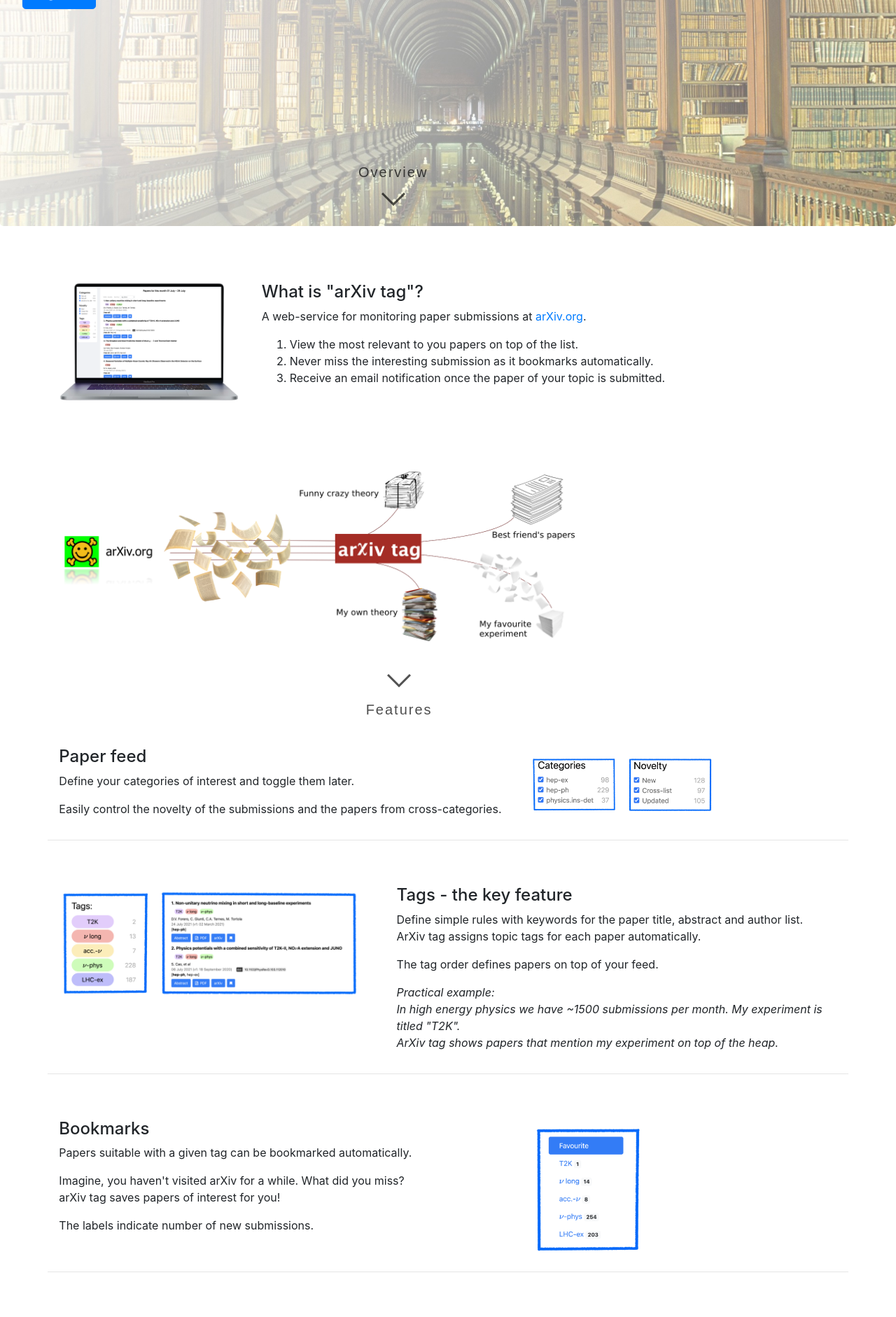
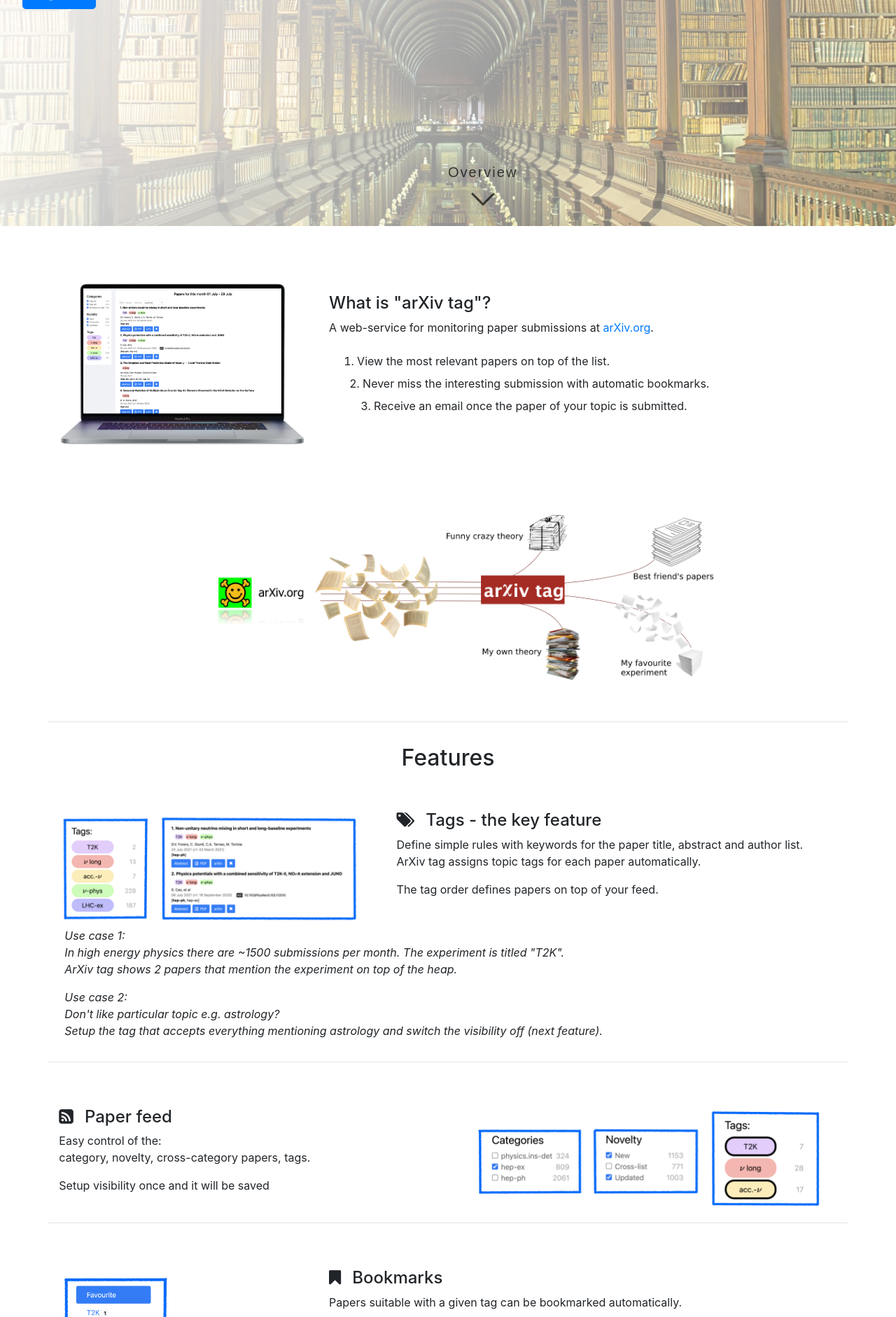
Before and after one commit to suvorov21/arxivtagpy, a Python web app: template app/templates/about.jinja2 in a window 1280 px wide. Shown: the part 389-2271 px from the top of the page at 70% size. Run offline with Jinja, Linux system fonts and the light colour scheme; the template is opened without the code that fills it, so the values that code supplies are empty; style sheets or scripts are compiled from the project's sources; some libraries are stand-ins or nearby versions.

Commit message:
update about with images and page redisign

```diff
--- a/app/static/src/less/about.less
+++ b/app/static/src/less/about.less
@@ -25,7 +25,6 @@ h2 {
   position: absolute;
   top: 75vh;
   padding-top: 70px;
-  left: 40%;
   z-index: 2;
   display: inline-block;
   -webkit-transform: translate(0, -50%);
--- a/app/templates/about.jinja2
+++ b/app/templates/about.jinja2
@@ -16,103 +16,150 @@
     <p class="lead">
       <a class="btn btn-primary btn-lg" href="/signup" role="button">Sigh up</a>
     </p>
-
-    <section class="down-link">
-      <a href="#overview"><span></span>Overview</a>
-    </section>
+    <div class="d-flex justify-content-center">
+      <section class="down-link">
+        <a href="#overview"><span></span>Overview</a>
+      </section>
+    </div>
   </div>
 {% endif %}
 
 <div class="container-fluid" id="overview">
-  <div class="row pt-4 justify-content-md-center" class="main-row">
+  <div class="row pt-4 justify-content-center" class="main-row">
     <div class="col-sm-12 col-md-11">
       <div class="paper-wrapper">
-        <div class="row pt-4 pl-3 full-screen">
-          <div class="col-sm-12 col-md-3">
+        <div class="row pt-4 pl-3 mb-5">
+          <div class="col-sm-12 col-md-4">
             <img class="" src="{{ url_for('static', filename='dist/img/main.png') }}" width="100%">
           </div>
-          <div class="col-sm-12 col-md-9">
+          <div class="col-sm-12 col-md-8 pt-3">
             <h4>What is "arXiv tag"?</h4>
             <p>A web-service for monitoring paper submissions at <a href="https://arxiv.org/">arXiv.org</a>.</p>
-            <ol>
-              <li>View the most relevant to you papers on top of the list.</li>
-              <li>Never miss the interesting submission as it bookmarks automatically.</li>
-              <li>Receive an email notification once the paper of your topic is submitted.</li>
+            <ol class="mt-4">
+              <li>View the most relevant papers on top of the list.</li>
+              <li class="ml-2 mt-2">Never miss the interesting submission with automatic bookmarks.</li>
+              <li class="ml-4 mt-2">Receive an email once the paper of your topic is submitted.</li>
             </ol>
           </div>
-          <div class="col-sm-12 col-md-10 col-xl-8">
+
+        </div>
+        <div class="row pt-4 pl-5 justify-content-center">
+          <div class="col-sm-12 col-md-10 col-l-8 col-xl-8 pt-4 mb-5">
             <img src="{{ url_for('static', filename='dist/img/scheme.png')}}" width="100%">
           </div>
-          <section class="down-link">
-            <a href="#features" id="feature-ref"><span class="bit-up"></span>Features</a>
-          </section>
         </div>
 
+        <hr class="mt-2">
 
-
-        <h2 class="pt-5" id="features" style="display:none;">Features</h2>
+        <h2 class="pt-3" id="features">Features</h2>
 
         <div class="row pt-5 pl-3">
+          <div class="col-sm-12 col-md-5">
+            <img class="" src="{{ url_for('static', filename='dist/img/tags.png') }}" width="100%">
+          </div>
           <div class="col-sm-12 col-md-7">
-            <h4>Paper feed</h4>
-            <p>Define your categories of interest and toggle them later.</p>
-            <p>Easily control the novelty of the submissions and the papers from cross-categories.</p>
-            {# <p>Monitor the number of submissions in each category</p> #}
+            <h4><i class="fa fa-tags pr-3" aria-hidden="true"></i>Tags - the key feature</h4>
+            <p>Define simple rules with keywords for the paper title, abstract and author list. <br>
+            ArXiv tag assigns topic tags for each paper automatically. </p>
+            <p>The tag order defines papers on top of your feed.</p>
           </div>
-          <div class="col-sm-12 col-md-3">
+        </div>
+        <div class="row pl-4">
+          <div class="col-sm-12 col-md-12">
+            <p style="font-style: italic; font-size: 1rem">Use case 1:<br>
+
+              In high energy physics there are ~1500 submissions per month. The experiment is titled "T2K". <br>
+              ArXiv tag shows 2 papers that mention the experiment on top of the heap.
+            </p>
+            <p style="font-style: italic; font-size: 1rem">Use case 2:<br>
+
+              Don't like particular topic e.g. astrology? <br>
+              Setup the tag that accepts everything mentioning astrology and switch the visibility off (next feature).
+            </p>
+          </div>
+        </div>
+        <hr>
+        <div class="row pt-5 pl-3">
+          <div class="col-sm-12 col-md-6">
+            <h4><i class="fa fa-rss-square pr-3" aria-hidden="true"></i>Paper feed</h4>
+            <p>Easy control of the: <br>category, novelty, cross-category papers, tags.</p>
+            <p>Setup visibility once and it will be saved</p>
+          </div>
+          <div class="col-sm-12 col-md-6">
             <img class="" src="{{ url_for('static', filename='dist/img/feed.png') }}" width="100%">
           </div>
         </div>
         <hr>
         <div class="row pt-5 pl-3">
-          <div class="col-sm-12 col-md-5">
-            <img class="" src="{{ url_for('static', filename='dist/img/tags.png') }}" width="100%">
+          <div class="col-sm-12 col-lg-3 col-xl-2">
+            <img class="" src="{{ url_for('static', filename='dist/img/book.png') }}" width="100%">
           </div>
-          <div class="col-sm-12 col-md-7">
-            <h4>Tags - the key feature</h4>
-            <p>Define simple rules with keywords for the paper title, abstract and author list. <br>
-            ArXiv tag assigns topic tags for each paper automatically. </p>
-            <p>The tag order defines papers on top of your feed.</p>
-            <p style="font-style: italic; font-size: 1rem">Practical example:<br>
-
-              In high energy physics we have ~1500 submissions per month. My experiment is titled "T2K". <br>
-              ArXiv tag shows papers that mention my experiment on top of the heap.
-            </p>
-          </div>
-        </div>
-        <hr>
-        <div class="row pt-5 pl-3">
-          <div class="col-sm-12 col-md-7">
-            <h4>Bookmarks</h4>
+          <div class="d-none d-xl-inline col-xl-2"></div>
+          <div class="col-sm-12 col-lg-9 col-xl-8">
+            <h4><i class="fa fa-bookmark pr-3" aria-hidden="true"></i>Bookmarks</h4>
             <p>Papers suitable with a given tag can be bookmarked automatically.</p>
             <p>Imagine, you haven't visited arXiv for a while. What did you miss? <br>
             arXiv tag saves papers of interest for you!</p>
             <p>The labels indicate number of new submissions.</p>
           </div>
-          <div class="col-sm-12 col-md-2">
-            <img class="" src="{{ url_for('static', filename='dist/img/book.png') }}" width="100%">
-          </div>
         </div>
         <hr>
 
         <div class="row pt-5 pl-3">
+          <div class="col-sm-12 col-md-7">
+            <h4><i class="fa fa-envelope pr-3" aria-hidden="true"></i>Email notification</h4>
+            <p>Setup the notification for the submission of the papers suitable with a given tag.</p>
+          </div>
           <div class="col-sm-12 col-md-4">
             <img class="" src="{{ url_for('static', filename='dist/img/email.png') }}" width="100%">
-          </div>
-          <div class="col-sm-12 col-md-7">
-            <h4>Email notification</h4>
-            <p>Setup the email notification for the announcement of the papers suitable with a given tag.</p>
           </div>
         </div>
 
         <hr>
         <div class="row pt-5 pl-3">
+          <div class="col-sm-12 col-md-4">
+            <img class="" src="{{ url_for('static', filename='dist/img/theme.png') }}" width="100%">
+          </div>
           <div class="col-sm-12 col-md-7">
-            <h4>Light and dark theme</h4>
+            <h4><i class="fa fa-sun-o" aria-hidden="true"></i>/<i class="fa fa-moon-o pr-3" aria-hidden="true"></i>Light and dark theme</h4>
             <p>Choose your favourite color scheme for the website.</p>
           </div>
-          <div class="col-sm-12 col-md-4">
-            <img class="" src="{{ url_for('static', filename='dist/img/theme.png') }}" width="100%">
+        </div>
+
+        <hr class="mt-5">
+
+        <h2 class="pt-3" id="features">Screenshot galery</h2>
+
+        <div class="row pt-5 pl-3 justify-content-center">
+
+          <div class="col-sm-12 col-md-11">
+            <div id="carouselExampleControls" class="carousel slide" data-ride="carousel">
+              <div class="carousel-inner">
+                <div class="carousel-item active">
+                  <img src="{{ url_for('static', filename='dist/img/screen_summer.png') }}" class="d-block w-100">
+                </div>
+                <div class="carousel-item">
+                  <img src="{{ url_for('static', filename='dist/img/screen_land.png') }}" class="d-block w-100">
+                </div>
+                <div class="carousel-item">
+                  <img src="{{ url_for('static', filename='dist/img/screen_book_dark.png') }}" class="d-block w-100">
+                </div>
+                <div class="carousel-item">
+                  <img src="{{ url_for('static', filename='dist/img/set_cat.png') }}" class="d-block w-100">
+                </div>
+                <div class="carousel-item">
+                  <img src="{{ url_for('static', filename='dist/img/set_tag.png') }}" class="d-block w-100">
+                </div>
+              </div>
+              <a class="carousel-control-prev" href="#carouselExampleControls" role="button" data-slide="prev">
+                <span class="carousel-control-prev-icon" aria-hidden="true"></span>
+                <span class="sr-only">Previous</span>
+              </a>
+              <a class="carousel-control-next" href="#carouselExampleControls" role="button" data-slide="next">
+                <span class="carousel-control-next-icon" aria-hidden="true"></span>
+                <span class="sr-only">Next</span>
+              </a>
+            </div>
           </div>
         </div>
       </div>
```
Also changed, not shown: app/static/dist/img/feed.png, app/static/dist/img/screen_book_dark.png (added), app/static/dist/img/screen_land.png (added), app/static/dist/img/screen_summer.png (added), app/static/dist/img/set_cat.png (added), app/static/dist/img/set_tag.png (added), app/static/dist/img/theme.png.
